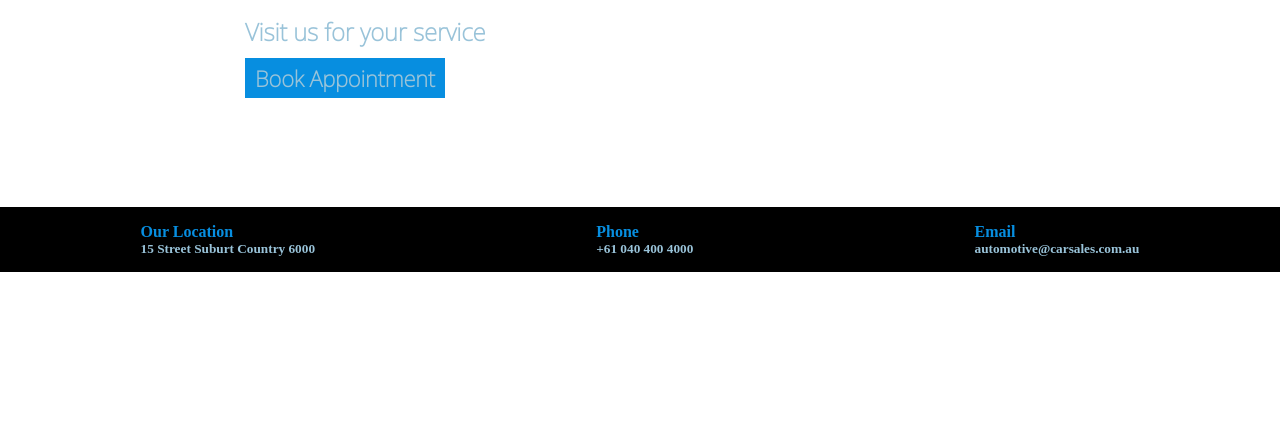
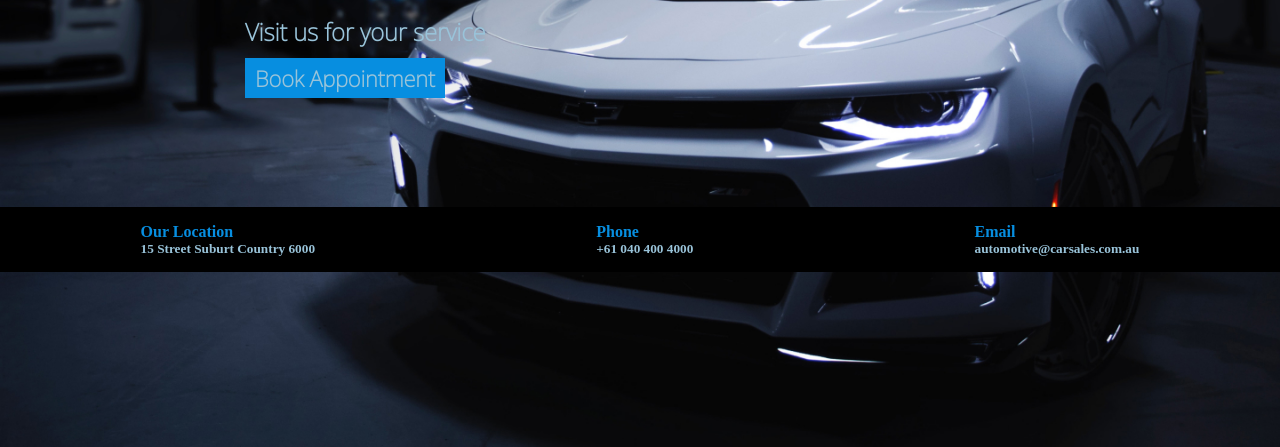
Before and after one commit to Pranav-Sawant1996/module-5_test, a plain HTML site: page index.html in a window 1280 px wide. Shown: the part 353-800 px from the top of the page. Drawn offline with Linux system fonts and the light colour scheme; a web font is replaced by a local one.

Commit message:
Update style.css

```diff
--- a/style.css
+++ b/style.css
@@ -11,7 +11,7 @@
 body{
     height: 100vh;
     width: 100%;
-    background-image: url(/module5_Project/car-bg.jpg);
+    background-image: url(car-bg.jpg);
     background-attachment: fixed;
     background-position: center;
     background-repeat: no-repeat;
```
